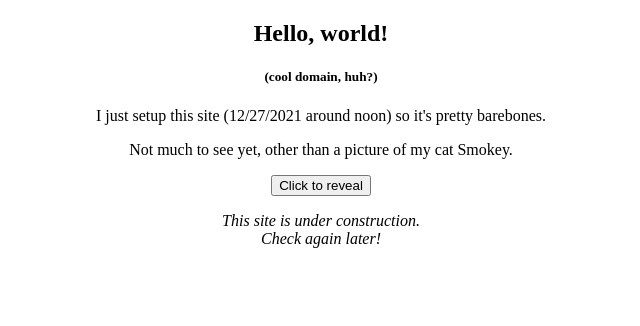
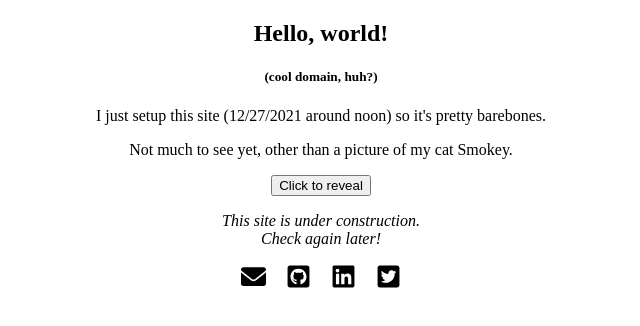
Before and after one commit to jaysee260/jaysee-software-site, a plain HTML site: page src/index.html in a window 1280 px wide. Shown: the whole page, without its empty margins (319-959 px from the left). Drawn offline with Linux system fonts and the light colour scheme.

Commit message:
add some logic to render contact info/icons

```diff
--- a/src/index.html
+++ b/src/index.html
@@ -9,6 +9,15 @@
     <style>
         body {
             text-align: center;
+        }
+
+        .icon-wrapper {
+            margin: 0 10px;
+        }
+
+        .icon {
+            width: 25px;
+            height: 25px;
         }
     </style>
 </head>
@@ -40,6 +49,8 @@
     <br>
     <i>Check again later!</i>
 
+    <p id="contact-icons"></p>
+
     <script>
         (() => {
             const catPicture = document.getElementById("cat-picture");
@@ -58,6 +69,79 @@
                 btnActionLabel.innerText = imgIsHidden ? revealLabel : hideLabel;
             }
         })();
+
+
+        (() => {
+            const contactInfo = [
+                {
+                    iconWrapper: {
+                        cssClass: "icon-wrapper",
+                        url: "mailto:programmer1718@gmail.com",
+                        target: "_blank"
+                    },
+                    iconDetails: {
+                        cssClass: "icon",
+                        src: "assets/icons/envelope-solid.svg",
+                        description: "Email"
+                    }
+                },
+                {
+                    iconWrapper: {
+                        cssClass: "icon-wrapper",
+                        url: "https://github.com/programmer1718",
+                        target: "_blank"
+                    },
+                    iconDetails: {
+                        cssClass: "icon",
+                        src: "assets/icons/github-square-brands.svg",
+                        description: "GitHub"
+                    }
+                },
+                {
+                    iconWrapper: {
+                        cssClass: "icon-wrapper",
+                        url: "https://linkedin.com/in/jcgonzalez90",
+                        target: "_blank"
+                    },
+                    iconDetails: {
+                        cssClass: "icon",
+                        src: "assets/icons/linkedin-brands.svg",
+                        description: "LinkedIn"
+                    }
+                },
+                {
+                    iconWrapper: {
+                        cssClass: "icon-wrapper",
+                        url: "https://twitter.com/programmer1718",
+                        target: "_blank"
+                    },
+                    iconDetails: {
+                        cssClass: "icon",
+                        src: "assets/icons/twitter-square-brands.svg",
+                        description: "Twitter"
+                    }
+                }
+            ];
+
+            const buildAndAppendContactIcons = (contactInfo, targetContainer) => {
+                for (const iconMetadata of contactInfo) {
+                    let anchorTag = document.createElement("a");
+                    anchorTag.classList.add(iconMetadata.iconWrapper.cssClass);
+                    anchorTag.href = iconMetadata.iconWrapper.url;
+                    anchorTag.target = iconMetadata.iconWrapper.target;
+
+                    let imgElem = document.createElement("img");
+                    imgElem.classList.add(iconMetadata.iconDetails.cssClass);
+                    imgElem.src = iconMetadata.iconDetails.src;
+                    imgElem.alt = iconMetadata.iconDetails.description;
+
+                    anchorTag.appendChild(imgElem);
+                    targetContainer.appendChild(anchorTag);
+                }
+            }
+
+            buildAndAppendContactIcons(contactInfo, document.getElementById("contact-icons"));
+        })();
     </script>
 </body>
 </html>
```
Also changed, not shown: src/assets/icons/envelope-solid.svg (added), src/assets/icons/github-brands.svg (added), src/assets/icons/github-square-brands.svg (added), src/assets/icons/linkedin-brands.svg (added), src/assets/icons/twitter-brands.svg (added), src/assets/icons/twitter-square-brands.svg (added).
